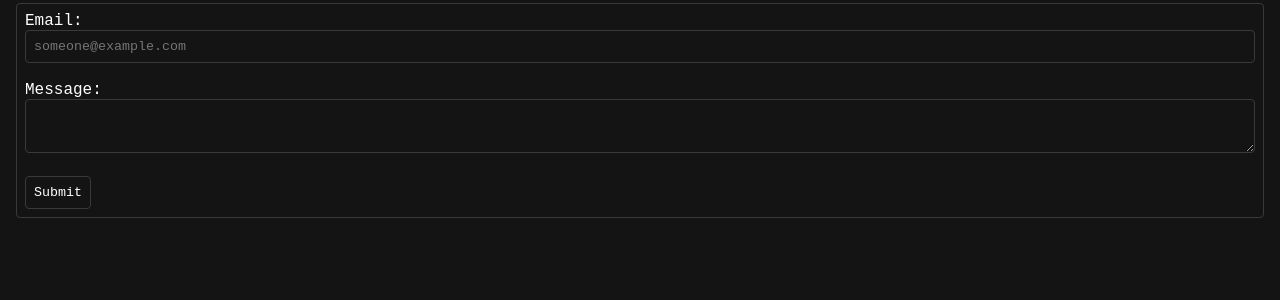
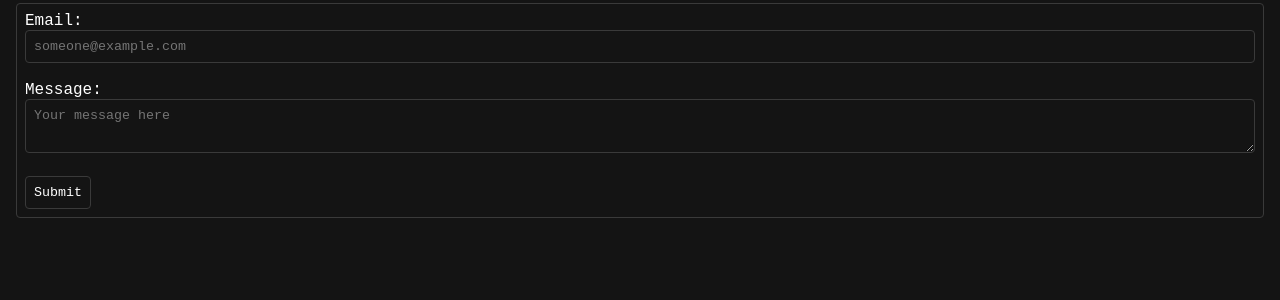
Before and after one commit to jbritain/jbritain.github.io, a Jekyll site: the page built from pages/contact.html, in a window 1280 px wide. Shown: the part 235-535 px from the top of the page. Built offline with Jekyll 4.4.1, drawn with Linux system fonts in a browser that asks for light colours; a style sheet for code colours, icons or effects is not loaded.

Commit message:
slight changes nobody will notice

```diff
--- a/pages/contact.html
+++ b/pages/contact.html
@@ -13,7 +13,7 @@ layout: page
     <br><br>
 
     <label for="message">Message:</label>
-    <textarea required name="message" id="message"></textarea>
+    <textarea placeholder="Your message here" required name="message" id="message"></textarea>
     <br><br>
 
     <input type="submit" value="Submit">
```
Also changed, not shown: pages/index.md (+2 -0 lines).
